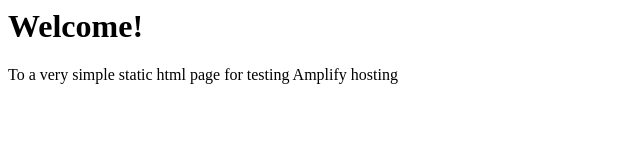
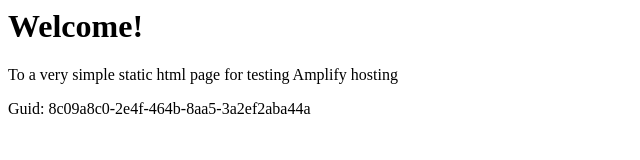
Before and after one commit to aws-aemilia-nrt/Github-PR-Commit-Integration-Test-DoNotTouch-Gith-OKSLNVO2-v1-preprod-ap-northeast-1, a website: page src/index.html in a window 1280 px wide. Shown: the whole page, without its empty margins (0-640 px from the left). Drawn offline with Linux system fonts and the light colour scheme.

Commit message:
commit from integ tests

```diff
--- a/src/index.html
+++ b/src/index.html
@@ -1,3 +1,5 @@
+
+
 <html lang="en">
 
 <head>
@@ -10,6 +12,6 @@
 <body>
     <h1>Welcome!</h1>
     <p>To a very simple static html page for testing Amplify hosting</p>
-</body>
+    <p>Guid: 8c09a8c0-2e4f-464b-8aa5-3a2ef2aba44a</p></body>
 
 </html>
```
